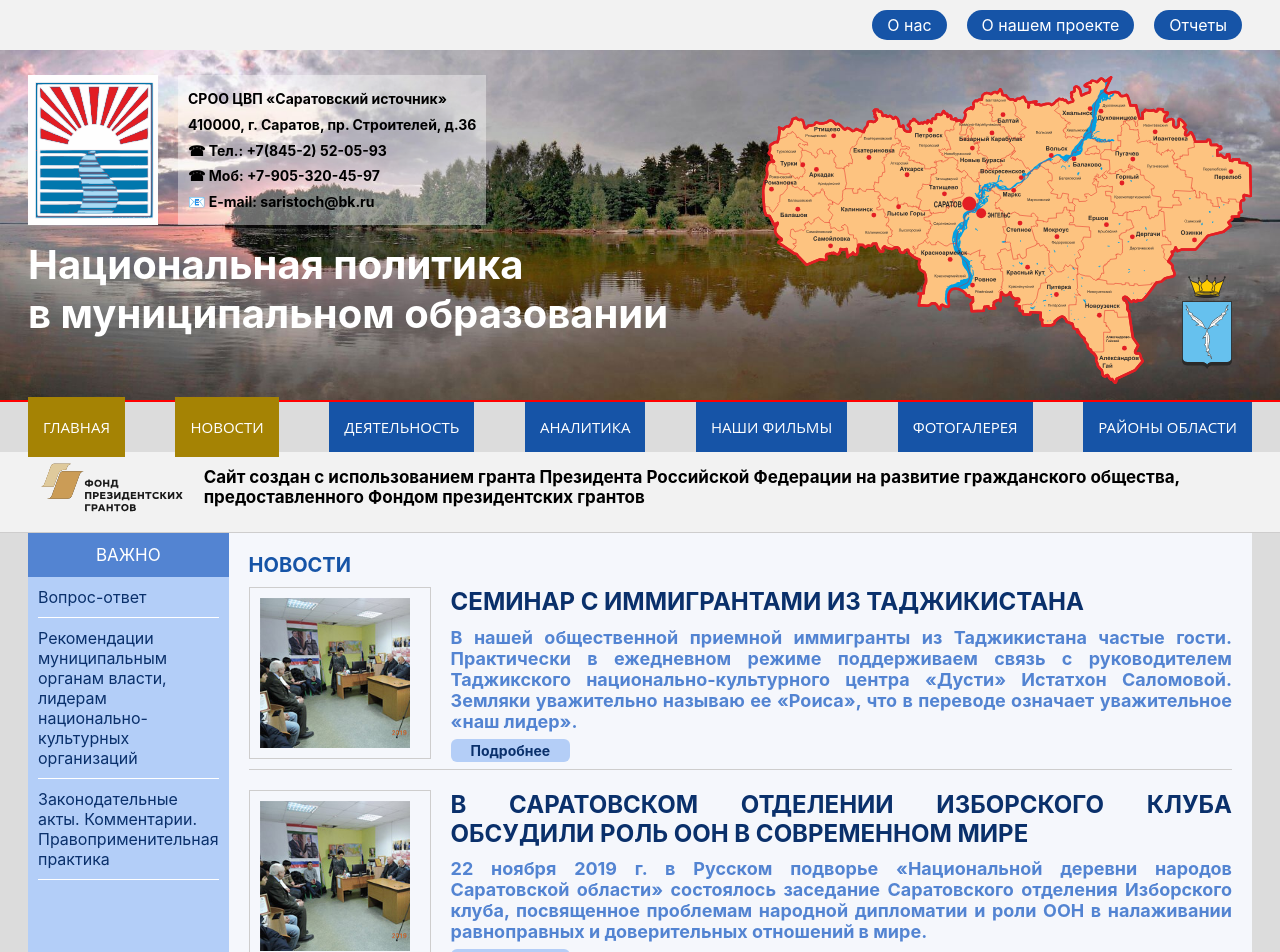
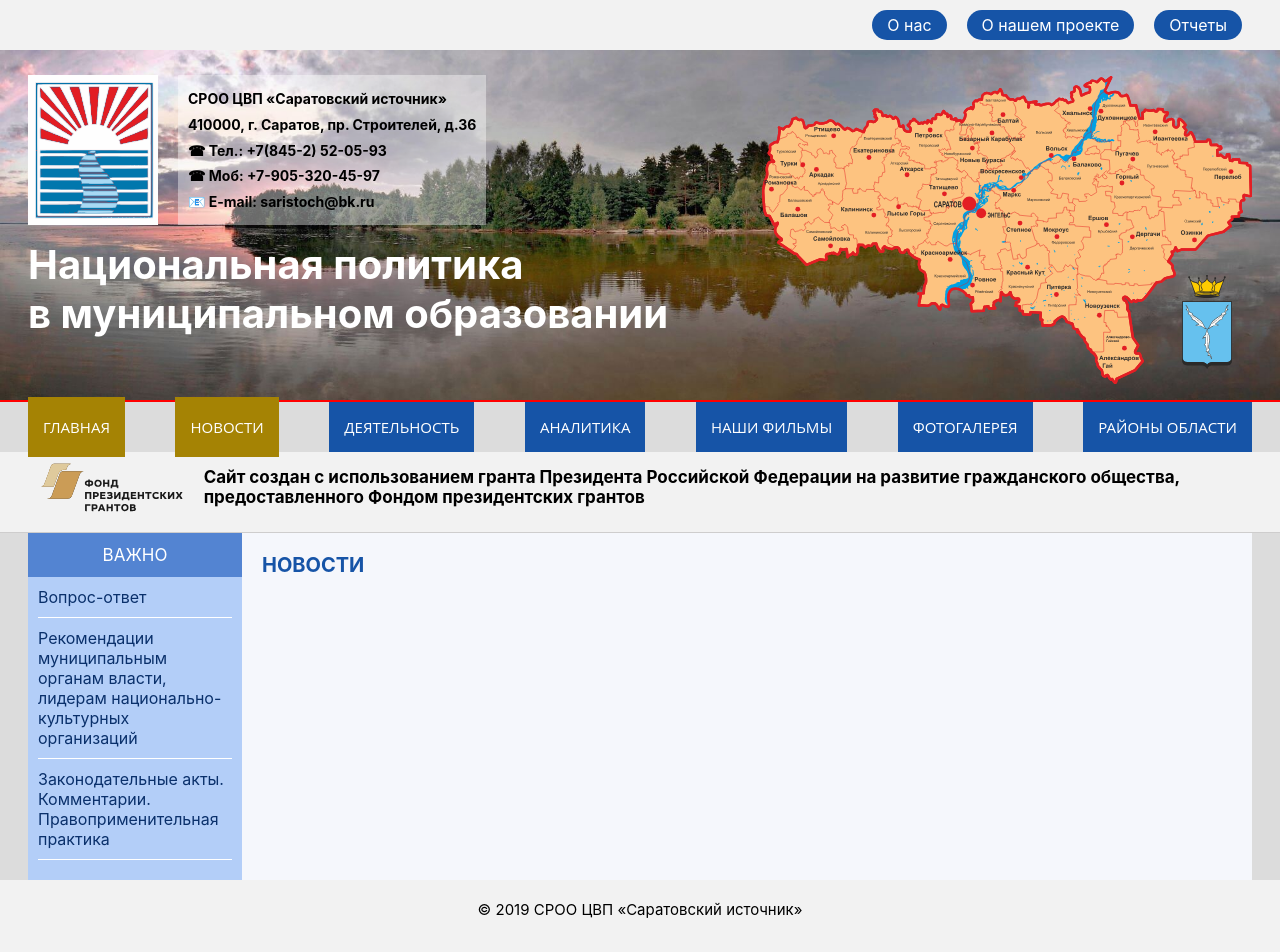
Before and after one commit to krikun1983/saristoch, a React (Create React App) app: page /news in a window 1280 px wide. Shown: the top 952 px of the page. Built offline with nearby package versions, Linux system fonts and the light colour scheme.

Commit message:
fix: change css main__block

```diff
--- a/src/App.css
+++ b/src/App.css
@@ -2,6 +2,7 @@
   margin: 0;
   padding: 0;
 }
+
 html {
   font-size: 10px;
 }
@@ -9,26 +10,3 @@ html {
 body {
   background: #f2f2f2;
 }
-
-.main {
-  width: 100%;
-  height: 100%;
-  background-color: #DCDCDC;
-}
-
-.main__block {
-  width: 100%;
-  height: 100%;
-  max-width: 1224px;
-  margin: 0 auto;
-  display: flex;
-}
-
-.content {
-  width: 100%;
-  padding: 2rem;
-  background-color: rgb(245, 247, 252);
-  display: inline-block;
-  font-size: 1.4rem;
-  text-align: justify;
-}
--- a/src/App.js
+++ b/src/App.js
@@ -30,8 +30,10 @@ const App = (props) => {
         <Grant />
         <main className={s.main}>
           <div className={s.main__block}>
-            <Navbar />
-            <div className='content'>
+            <div className={s.main__navbar}>
+              <Navbar />
+            </div>
+            <div className={s.main__content}>
               <Route path='/aboutUs' component={AboutUs} />
               <Route path='/aboutProject' component={AboutProject} />
               <Route path='/reports' component={Reports} />
--- a/src/components/Main/Main.module.css
+++ b/src/components/Main/Main.module.css
@@ -5,9 +5,21 @@
 }
 
 .main__block {
+  display: flex;
+  margin: 0 auto;
   width: 100%;
   height: 100%;
   max-width: 1224px;
-  margin: 0 auto;
-  display: flex;
 }
+
+.main__navbar {
+  width: 27rem;
+}
+
+.main__content {
+  padding: 2rem;
+  width: 100%;
+  font-size: 1.4rem;
+  text-align: justify;
+  background-color: rgb(245, 247, 252);
+}
--- a/src/components/Main/Navbar/Navbar.module.css
+++ b/src/components/Main/Navbar/Navbar.module.css
@@ -1,15 +1,15 @@
 .navbar {
-  width: 23rem;
+  height: 100%;
   background-color: rgb(179, 206, 248);
 }
 
 .needs {
   padding: 1.2rem;
+  font-size: 1.7rem;
   text-align: center;
-  background: #5384D2;
   text-transform: uppercase;
   color: white;
-  font-size: 1.7rem;
+  background: #5384D2;
 }
 
 .navbar__list {
--- a/src/components/Nav/Link/News.jsx
+++ b/src/components/Nav/Link/News.jsx
@@ -13,11 +13,11 @@ const News = (props) => {
   return (
     <div className={s.content}>
       <h3 className={s.h3}>Новости</h3>
-      <New h2='Семинар с иммигрантами из Таджикистана' entry='В нашей общественной приемной иммигранты из Таджикистана частые гости.
+      {/* <New h2='Семинар с иммигрантами из Таджикистана' entry='В нашей общественной приемной иммигранты из Таджикистана частые гости.
       Практически в ежедневном режиме поддерживаем связь с руководителем Таджикского национально-культурного центра
       «Дусти» Истатхон Саломовой. Земляки уважительно называю ее «Роиса», что в переводе означает уважительное «наш лидер». '/>
       <New h2='В Саратовском отделении Изборского клуба обсудили роль ООН в современном мире' entry='22 ноября 2019 г. в Русском подворье «Национальной деревни народов Саратовской области» состоялось заседание
-      Саратовского отделения Изборского клуба, посвященное проблемам народной дипломатии и роли ООН в налаживании равноправных и доверительных отношений в мире.'/>
+      Саратовского отделения Изборского клуба, посвященное проблемам народной дипломатии и роли ООН в налаживании равноправных и доверительных отношений в мире.'/> */}
     </div>
   );
 }
```
Also changed, not shown: src/components/Main/Main.jsx (+15 -15 lines).
